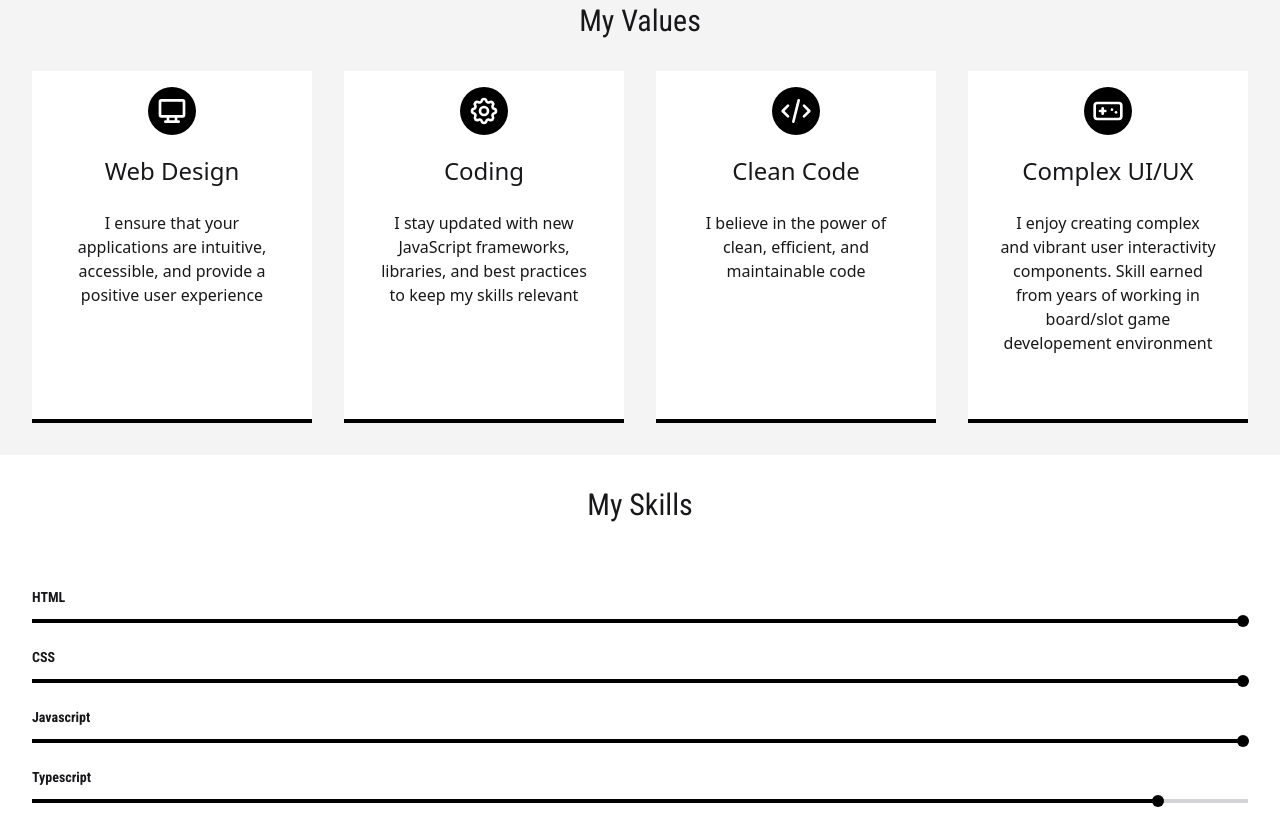
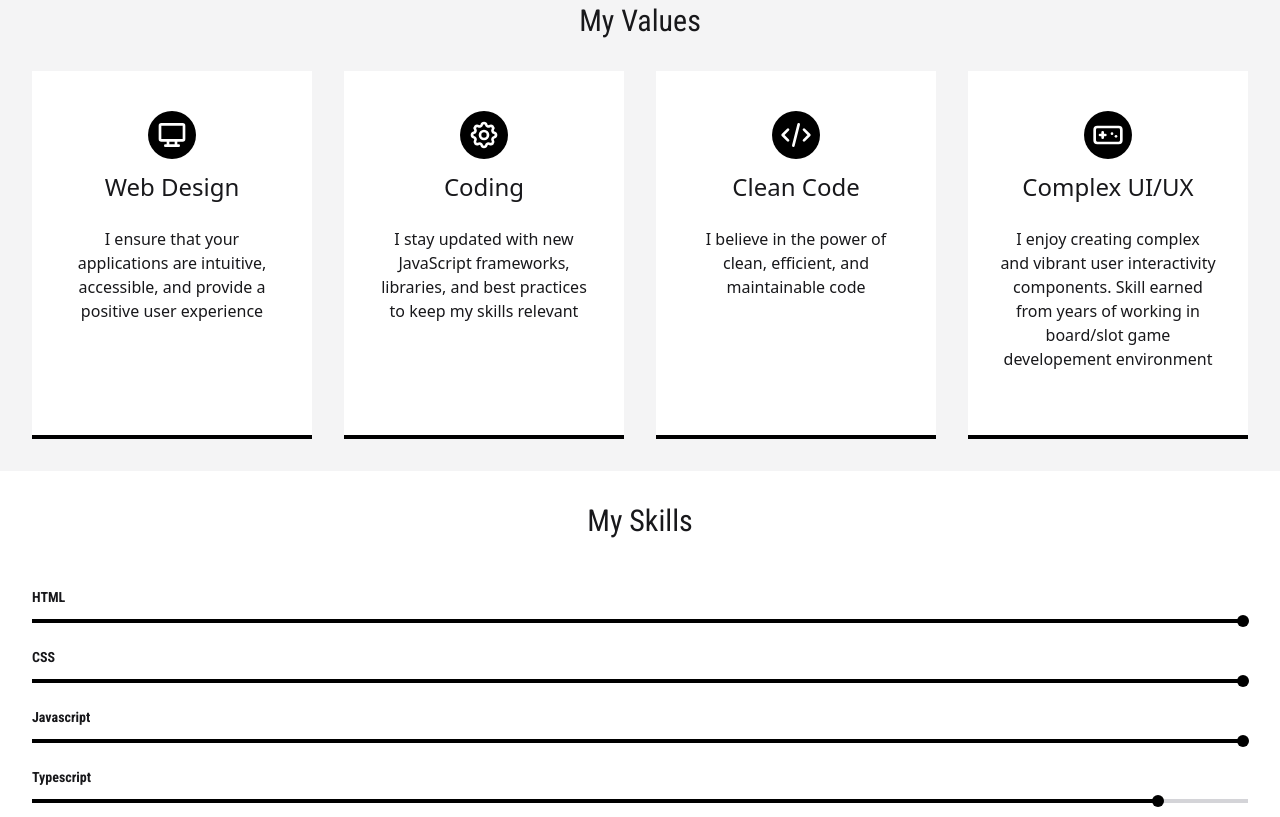
Before and after one commit to fhiker/filiphiker.com, an Astro site: page / in a window 1280 px wide. Shown: the part 1663-2480 px from the top of the page. Built offline with nearby package versions, Linux system fonts and the light colour scheme; Astro itself is replaced by a stand-in of ours.

Commit message:
spacing update

```diff
--- a/src/components/Experiences.astro
+++ b/src/components/Experiences.astro
@@ -15,7 +15,7 @@
         </div>
         <div class="w-full px-4 text-zinc-900 -mt-7">
           <h3 class="mt-1 text-xl font-roboto">React Developer</h3>
-          <span class="text-zinc-400 text-sm">2023-now</span>
+          <span class="text-zinc-400 text-sm">2023-2024</span>
 
           <p class="text-sm text-zinc-400">
             Designed and developed the "Hikerdo" Project Management and Team Collaboration Platform
--- a/src/components/Services.astro
+++ b/src/components/Services.astro
@@ -12,7 +12,7 @@
         <div
           class="group bg-white border-b-4 border-black p-2 mb-8 h-full hover:bg-black hover:border-white transition-all duration-500">
           <div
-            class="bg-black rounded-full p-2 w-12 h-12 relative mt-2 mb-2 ml-auto mr-auto group-hover:bg-white transition-all duration-500">
+            class="bg-black rounded-full p-2 w-12 h-12 relative mt-8 mb-2 ml-auto mr-auto group-hover:bg-white transition-all duration-500">
             <i class=""
               ><svg
                 class="h-8 w-8 text-white group-hover:text-black transition-all duration-500"
@@ -33,7 +33,7 @@
             >
           </div>
           <h3
-            class="mt-5 text-2xl group-hover:text-white transition-all duration-500">
+            class="mt-3 text-2xl group-hover:text-white transition-all duration-500">
             Web Design
           </h3>
 
@@ -47,7 +47,7 @@
         <div
           class="group bg-white border-b-4 border-black p-2 mb-8 h-full hover:bg-black hover:border-white transition-all duration-500">
           <div
-            class="bg-black rounded-full p-2 w-12 h-12 relative mt-2 mb-2 ml-auto mr-auto group-hover:bg-white transition-all duration-500">
+            class="bg-black rounded-full p-2 w-12 h-12 relative mt-8 mb-2 ml-auto mr-auto group-hover:bg-white transition-all duration-500">
             <i class=""
               ><svg
                 class="h-8 w-8 text-white group-hover:text-black transition-all duration-500"
@@ -68,7 +68,7 @@
               </svg>
             </i>
           </div>
-          <h3 class="mt-5 text-2xl group-hover:text-white transition-all">
+          <h3 class="mt-3 text-2xl group-hover:text-white transition-all">
             Coding
           </h3>
 
@@ -82,7 +82,7 @@
         <div
           class="group bg-white border-b-4 border-black p-2 mb-8 h-full hover:bg-black hover:border-white transition-all duration-500">
           <div
-            class="bg-black rounded-full p-2 w-12 h-12 relative mt-2 mb-2 ml-auto mr-auto group-hover:bg-white transition-all duration-500">
+            class="bg-black rounded-full p-2 w-12 h-12 relative mt-8 mb-2 ml-auto mr-auto group-hover:bg-white transition-all duration-500">
             <i class=""
               ><svg
                 class="h-8 w-8 text-white group-hover:text-black transition-all duration-500"
@@ -97,7 +97,7 @@
               </svg>
             </i>
           </div>
-          <h3 class="mt-5 text-2xl group-hover:text-white transition-all">
+          <h3 class="mt-3 text-2xl group-hover:text-white transition-all">
             Clean Code
           </h3>
 
@@ -110,7 +110,7 @@
         <div
           class="group bg-white border-b-4 border-black p-2 mb-8 h-full hover:bg-black hover:border-white transition-all duration-500">
           <div
-            class="bg-black rounded-full p-2 w-12 h-12 relative mt-2 mb-2 ml-auto mr-auto group-hover:bg-white transition-all duration-500">
+            class="bg-black rounded-full p-2 w-12 h-12 relative mt-8 mb-2 ml-auto mr-auto group-hover:bg-white transition-all duration-500">
             <i class="fa fa-joomla"
               ><svg
                 class="h-8 w-8 text-white group-hover:text-black transition-all duration-500"
@@ -130,7 +130,7 @@
               ></i
             >
           </div>
-          <h3 class="mt-5 text-2xl group-hover:text-white transition-all">
+          <h3 class="mt-3 text-2xl group-hover:text-white transition-all">
             Complex UI/UX
           </h3>
 
--- a/src/components/Skills.astro
+++ b/src/components/Skills.astro
@@ -4,8 +4,8 @@
     <h3 class="text-zinc-900 text-3xl font-roboto">My Skills</h3>
   </div>
   <div>
-    <div class="mb-5 pt-10">
-      <div class="relative mt-6">
+    <div class="mb-4 pt-4">
+      <div class="relative mt-8">
         <h6 class="text-sm mb-3 text-zinc-900 font-semibold font-roboto">
           HTML
         </h6>
```
